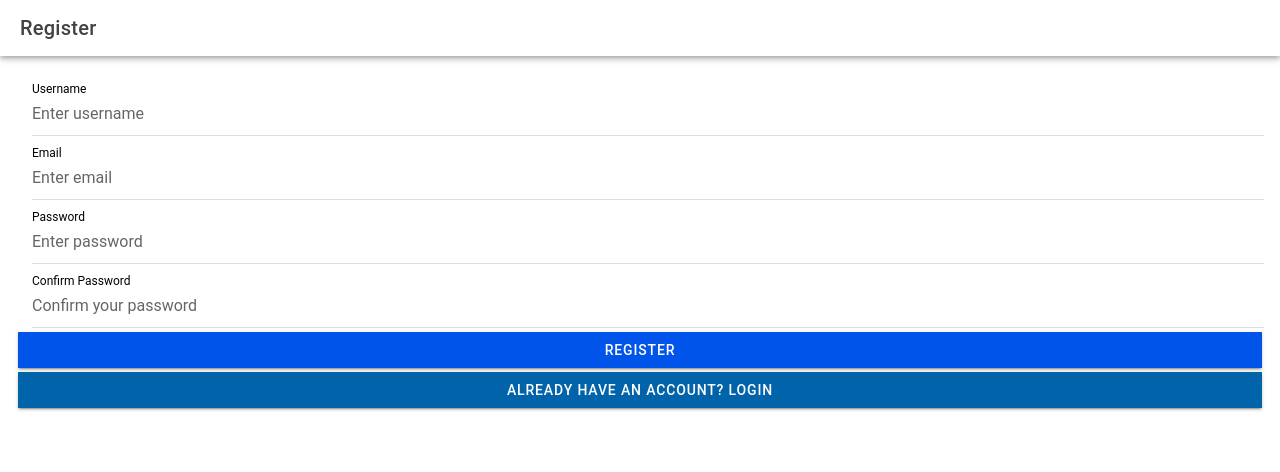
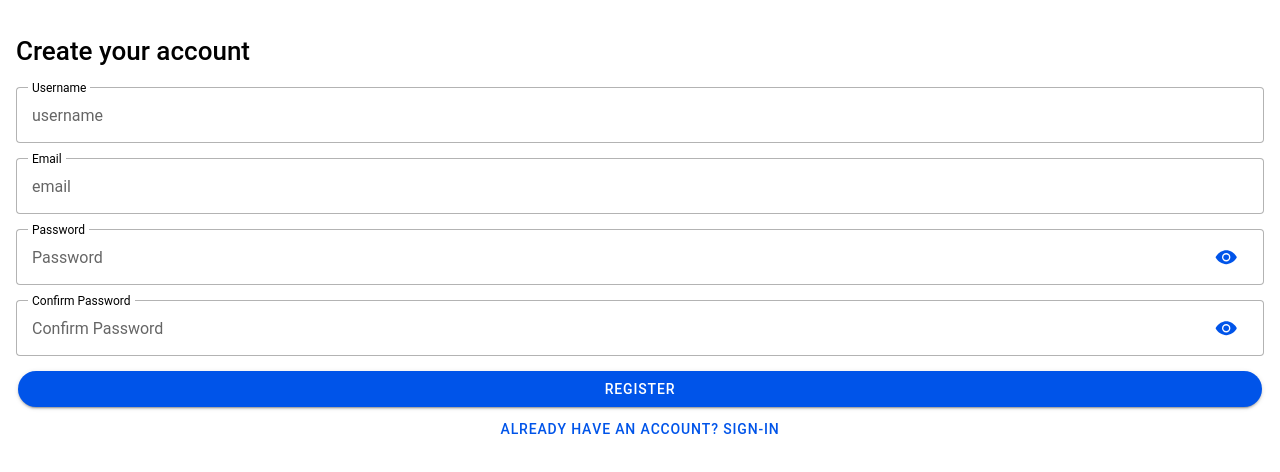
Before and after one commit to SarahSuyat/it35-lab, a React (Vite) app: page /register in a window 1280 px wide. Shown: the top 472 px of the page. Built offline with nearby package versions, Linux system fonts and the light colour scheme.

Commit message:
change my register

```diff
--- a/src/pages/Register.tsx
+++ b/src/pages/Register.tsx
@@ -1,114 +1,182 @@
 import {
   IonButton,
+  IonButtons,
+    IonCard,
+    IonCardHeader,
+    IonCardSubtitle,
+    IonCardTitle,
     IonContent,
     IonHeader,
     IonInput,
-  IonItem,
-  IonLabel,
+    IonInputPasswordToggle,
+    IonMenuButton,
+    IonModal,
     IonPage,
+    IonText,
     IonTitle,
-  IonToolbar,
-  useIonRouter,
-  IonToast, // Import IonToast
-} from "@ionic/react";
-import { useState } from "react";
+    IonToolbar
+} from '@ionic/react';
+import { useState } from 'react';
+
 
 const Register: React.FC = () => {
-  const navigation = useIonRouter();
-  const [username, setUsername] = useState("");
-  const [email, setEmail] = useState("");
-  const [password, setPassword] = useState("");
-  const [confirmPassword, setConfirmPassword] = useState("");
-  const [showToast, setShowToast] = useState(false); // State to control the toast visibility
+  const [username, setUsername] = useState('');
+  const [email, setEmail] = useState('');
+  const [password, setPassword] = useState('');
+  const [confirmPassword, setConfirmPassword] = useState('');
+  const [showVerificationModal, setShowVerificationModal] = useState(false);
+  const [showSuccessModal, setShowSuccessModal] = useState(false);
 
-  const doRegister = () => {
-    // Basic validation for password match
-    if (password !== confirmPassword) {
-      alert("Passwords do not match");
-      return;
-    }
+  const handleOpenVerificationModal = () => {
 
-    // Show the toast after successful registration
-    setShowToast(true);
-
-    // Log the user information (you can replace this with actual registration logic)
-    console.log("Register button clicked");
-    console.log("Username:", username);
-    console.log("Email:", email);
-    console.log("Password:", password);
-
-    // After successful registration, navigate to the login page (or home page)
-    setTimeout(() => {
-      navigation.push("/login", "forward", "replace"); // Navigate to login page
-    }, 2000); // 2-second delay to show the toast
+      setShowVerificationModal(true);
   };
 
-  const navigateToLogin = () => {
-    navigation.push("/login"); // Navigate back to Login page
+   const doRegister = async () => {
+
+      setShowVerificationModal(false);
+
+      setShowSuccessModal(true);
   };
 
   return (
       <IonPage>
-      <IonHeader>
-        <IonToolbar>
-          <IonTitle>Register</IonTitle>
-        </IonToolbar>
-      </IonHeader>
-      <IonContent className="ion-padding">
-        <IonItem>
-          <IonLabel position="stacked">Username</IonLabel>
+
+      <IonContent className='ion-padding'>
+          <h1>Create your account</h1>
+
           <IonInput
+              style={{
+                  marginTop:'20px',
+              }}
+              label="Username"
+              labelPlacement="stacked"
+              fill="outline"
+              type="text"
+              placeholder="username"
               value={username}
-            onIonChange={(e) => setUsername(e.detail.value!)}
-            placeholder="Enter username"
+              onIonChange={e => setUsername(e.detail.value!)}
           />
-        </IonItem>
-
-        <IonItem>
-          <IonLabel position="stacked">Email</IonLabel>
           <IonInput
+              style={{
+                  marginTop:'15px',
+              }}
+              label="Email"
+              labelPlacement="stacked"
+              fill="outline"
+              type="email"
+              placeholder="email"
               value={email}
-            onIonChange={(e) => setEmail(e.detail.value!)}
-            placeholder="Enter email"
+              onIonChange={e => setEmail(e.detail.value!)}
           />
-        </IonItem>
-
-        <IonItem>
-          <IonLabel position="stacked">Password</IonLabel>
           <IonInput
+              style={{
+                  marginTop:'15px',
+              }}
+              label="Password"
+              labelPlacement="stacked"
+              fill="outline"
               type="password"
+              placeholder="Password"
               value={password}
-            onIonChange={(e) => setPassword(e.detail.value!)}
-            placeholder="Enter password"
-          />
-        </IonItem>
-
-        <IonItem>
-          <IonLabel position="stacked">Confirm Password</IonLabel>
+              onIonChange={e => setPassword(e.detail.value!)}
+          >
+          <IonInputPasswordToggle slot="end"></IonInputPasswordToggle>
+          </IonInput>
           <IonInput
+              style={{
+                  marginTop:'15px',
+              }}
+              label="Confirm Password"
+              labelPlacement="stacked"
+              fill="outline"
               type="password"
+              placeholder="Confirm Password"
               value={confirmPassword}
-            onIonChange={(e) => setConfirmPassword(e.detail.value!)}
-            placeholder="Confirm your password"
-          />
-        </IonItem>
-
-        <IonButton onClick={doRegister} expand="full">
+              onIonChange={e => setConfirmPassword(e.detail.value!)}
+          >
+              <IonInputPasswordToggle slot="end"></IonInputPasswordToggle>
+          </IonInput>
+          <IonButton
+              style={{
+                  marginTop:'15px',
+              }}
+              onClick={handleOpenVerificationModal} expand="full" shape='round'>
               Register
           </IonButton>
+          <IonButton routerLink="/it35-lab" expand="full" fill="clear" shape='round'>
+            Already have an account? Sign-in
+          </IonButton>
 
-        {/* IonToast component to show the success message */}
-        <IonToast
-          isOpen={showToast}
-          message="Account Created Successfully!"
-          duration={2000} // Show for 2 seconds
-          onDidDismiss={() => setShowToast(false)} // Hide toast after it is dismissed
-        />
+          {/* Verification Modal */}
+          <IonModal isOpen={showVerificationModal} onDidDismiss={() => setShowVerificationModal(false)}>
+              <IonToolbar className="ion-text-center" color="primary">
+                  <IonTitle>Confirm Registration</IonTitle>
+              </IonToolbar>
+              <IonContent className="ion-padding">
 
-        {/* Button to navigate to Login page */}
-        <IonButton onClick={navigateToLogin} expand="full" color="secondary">
-          Already have an account? Login
+                   <IonCard style={{
+                      marginTop:'25%'
+                      }}
+                      className="ion-padding">
+                      <IonCardHeader>
+                          <IonCardTitle><h3>User Registration Details</h3></IonCardTitle>
+                          <hr></hr>
+
+                          <IonCardSubtitle>Username</IonCardSubtitle>
+                          <IonCardTitle>{username}</IonCardTitle>
+
+                          <IonCardSubtitle>Email</IonCardSubtitle>
+                          <IonCardTitle>{email}</IonCardTitle>
+
+                      </IonCardHeader>
+
+                      <div style={{
+                          display:'flex',
+                          justifyContent:'flex-end',
+                          marginRight:'5px',
+                      }}>
+                          <IonButton
+                              fill="clear"
+                              onClick={() => setShowVerificationModal(false)}
+                          >Cancel</IonButton>
+
+                          <IonButton
+                              className='ion-text-white'
+                              color="primary"
+                              onClick={doRegister}
+                          >Confirm
                           </IonButton>
+                      </div>
+
+                  </IonCard>
+
+              </IonContent>
+          </IonModal>
+
+          {/* Success Modal */}
+          <IonModal isOpen={showSuccessModal} onDidDismiss={() => setShowSuccessModal(false)}  color="primary">
+              <IonContent className="ion-padding" style={{
+                  display: 'flex',
+                  flexDirection: 'column',
+                  justifyContent: 'center',
+                  alignItems: 'center',
+                  height: '100vh',
+                  textAlign: 'center',
+                  marginTop:'35%'
+              }}>
+                  <IonTitle style={{
+                      marginTop:'35%'
+                  }}>Registration Successful 🎉</IonTitle>
+                  <IonText>
+                      <p>Your account has been created successfully.</p>
+                      <p>Please check your email address.</p>
+                  </IonText>
+                  <IonButton routerLink="/it35-lab" routerDirection="back" color="primary">
+                      Go to Login
+                  </IonButton>
+              </IonContent>
+          </IonModal>
       </IonContent>
   </IonPage>
   );
```
Lines whose indentation alone changed are shown as unchanged.
